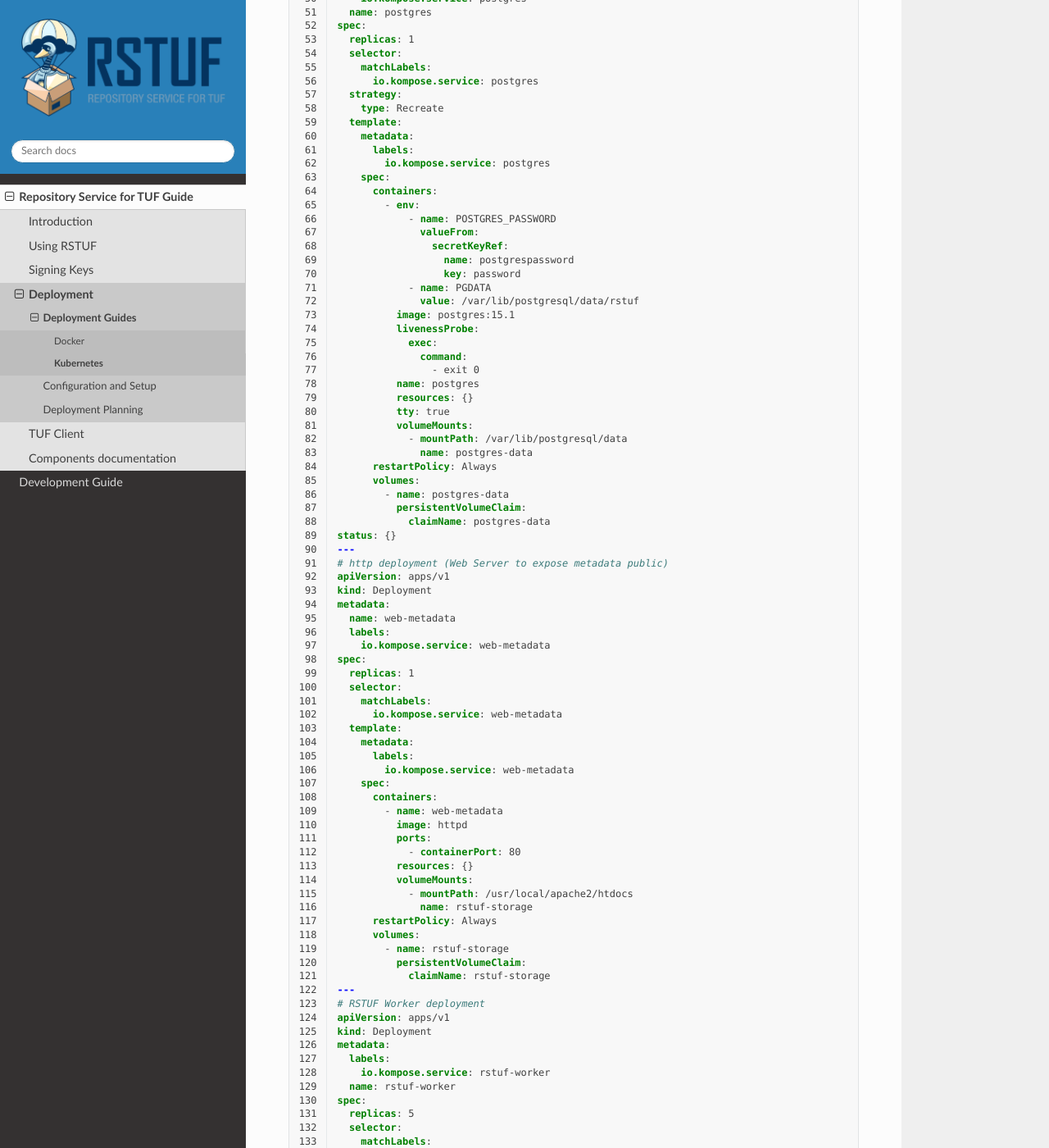
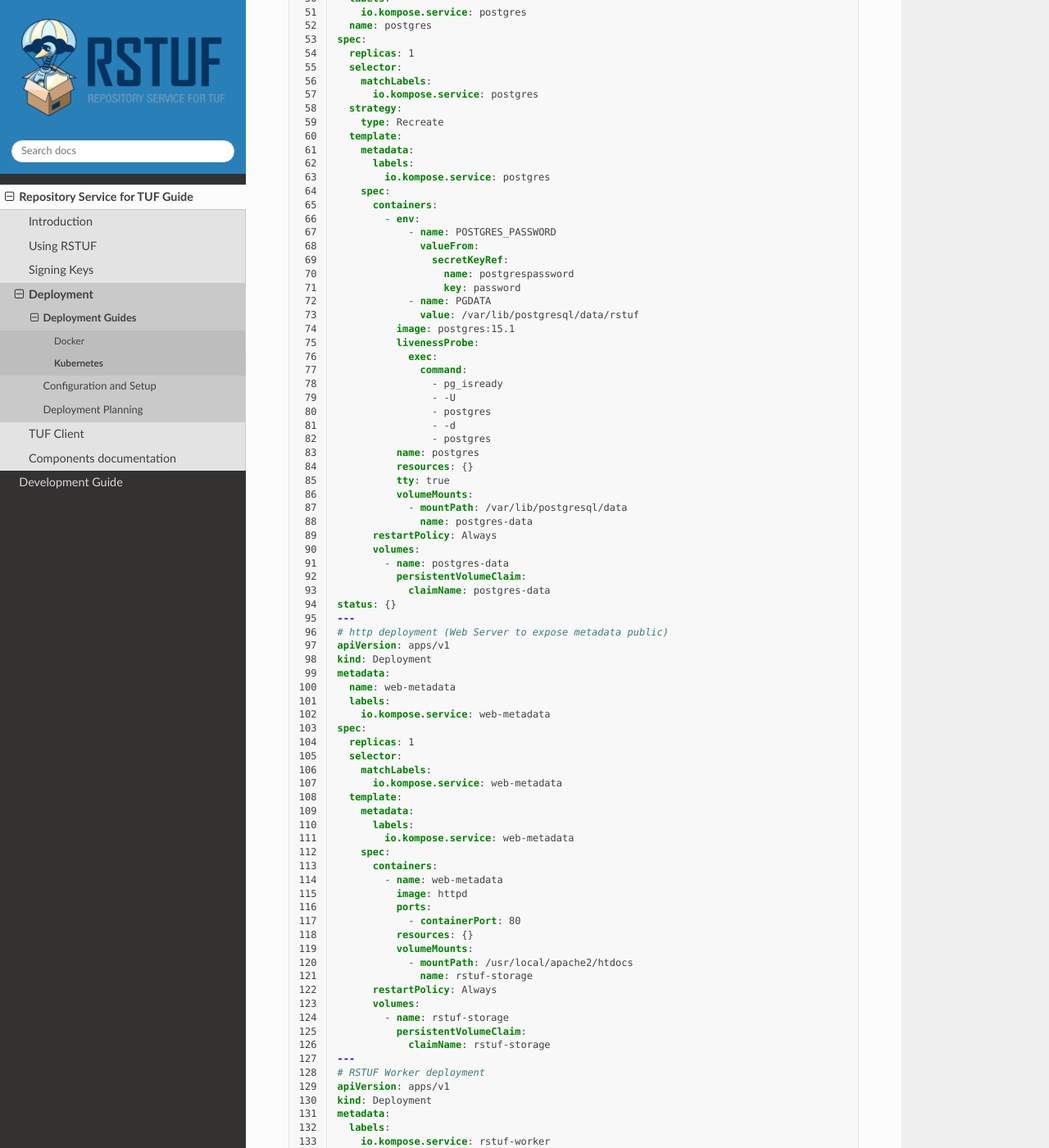
Before and after one commit to repository-service-tuf/repository-service-tuf, a Sphinx documentation site: the page built from docs/source/guide/deployment/guide/kubernetes.rst, in a window 1280 px wide and 1400 px high, scrolled down 9617 px. Shown: the whole window at 82% size. Built offline with Sphinx 7.4.7 and the Read the Docs theme 2.0.0, drawn with Linux system fonts in a browser that asks for light colours; some of the changed text lies outside the part shown.

Commit message:
fix: livenessProbe example in k8s guide
It adds a better `livenessProbe` for Redis and Postgres deployment example
for kubernetes deployment.

It also removes an unnecessary `livenessProbe` used by RSTUF Worker in the
example.

Closes #398

Signed-off-by: Kairo de Araujo <kdearaujo@vmware.com>

```diff
--- a/docs/source/guide/deployment/guide/k8s/deployment.yml
+++ b/docs/source/guide/deployment/guide/k8s/deployment.yml
@@ -26,7 +26,8 @@ spec:
           livenessProbe:
             exec:
               command:
-                - exit 0
+              - redis-cli
+              - ping
           name: redis
           ports:
             - containerPort: 6379
@@ -74,7 +75,11 @@ spec:
           livenessProbe:
             exec:
               command:
-                - exit 0
+                - pg_isready
+                - -U
+                - postgres
+                - -d
+                - postgres
           name: postgres
           resources: {}
           tty: true
@@ -168,10 +173,6 @@ spec:
             - name: RSTUF_LOCAL_STORAGE_BACKEND_PATH
               value: /var/opt/repository-service-tuf/storage
           image: ghcr.io/repository-service-tuf/repository-service-tuf-worker:latest
-          livenessProbe:
-            exec:
-              command:
-                - exit 0
           name: rstuf-worker
           resources: {}
           tty: true
```
